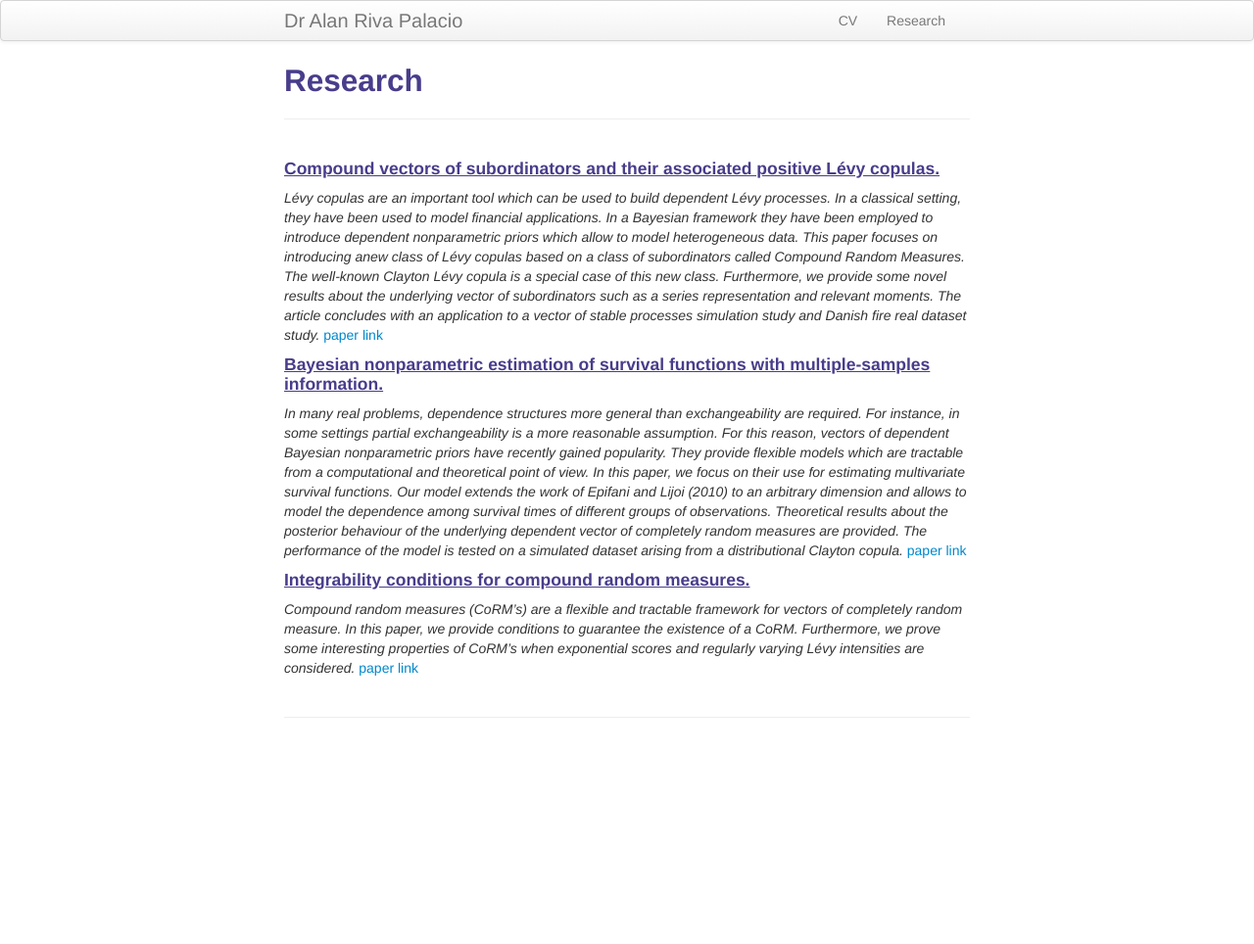
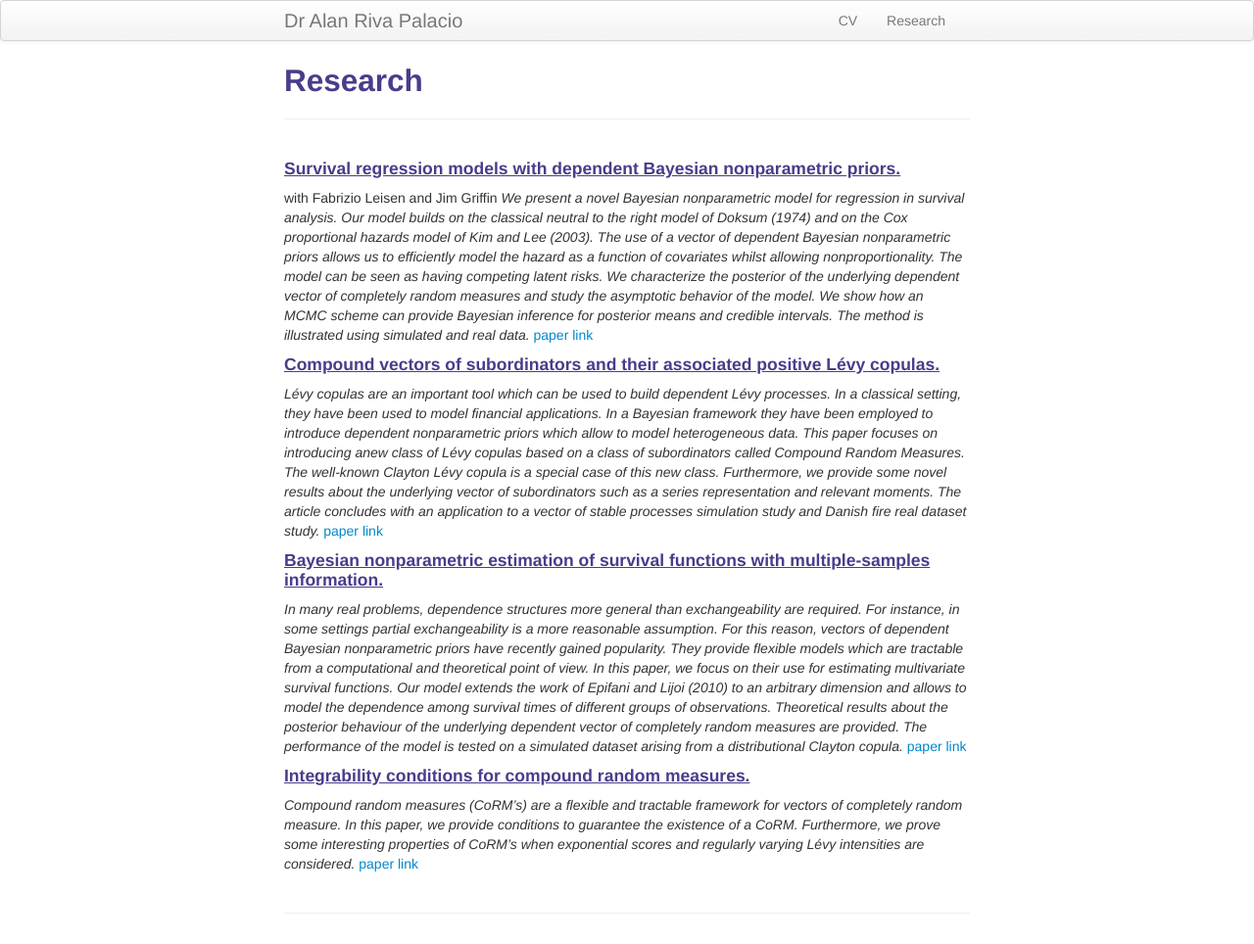
Before and after one commit to alan7riva/alan7riva.github.io, a Jekyll site: the page built from pages/research.md, in a window 1280 px wide. Shown: the whole page at 98% size. Built offline with Jekyll 4.4.1, drawn with Linux system fonts in a browser that asks for light colours; before the commit the page ends 900 px from its top, so only the background shows below that.

Commit message:
added paper

```diff
--- a/pages/research.md
+++ b/pages/research.md
@@ -4,7 +4,10 @@ title: Research
 description: Ongoing and past research
 ---
 
-
+#### <u>Survival regression models with dependent Bayesian nonparametric priors.</u>
+with Fabrizio Leisen and Jim Griffin
+*We present a novel Bayesian nonparametric model for regression in survival analysis. Our model builds on the classical neutral to the right model of Doksum (1974) and on the Cox proportional hazards model of Kim and Lee (2003). The use of a vector of dependent Bayesian nonparametric priors allows us to efficiently model the hazard as a function of covariates whilst allowing nonproportionality. The model can be seen as having competing latent risks. We characterize the posterior of the underlying dependent vector of completely random measures and study the asymptotic behavior of the model. We show how an MCMC scheme can provide Bayesian inference for posterior means and credible intervals. The method is illustrated using simulated and real data.*
+[paper link](https://www.tandfonline.com/doi/abs/10.1080/01621459.2020.1864381?journalCode=uasa20)
 
 #### <u>Compound vectors of subordinators and their associated positive Lévy copulas.</u>
 *Lévy copulas are an important tool which can be used to build dependent Lévy processes. In a classical setting, they have been used to model financial applications. In a Bayesian framework they have been employed to introduce dependent nonparametric priors which allow to model heterogeneous data. This paper focuses on introducing anew class of Lévy copulas based on a class of subordinators called Compound Random Measures. The well-known Clayton Lévy copula is a special case of this new class. Furthermore, we provide some novel results about the underlying vector of subordinators such as a series representation and relevant moments.  The article concludes with an application to a vector of stable processes simulation study and Danish fire real dataset study.*
```
